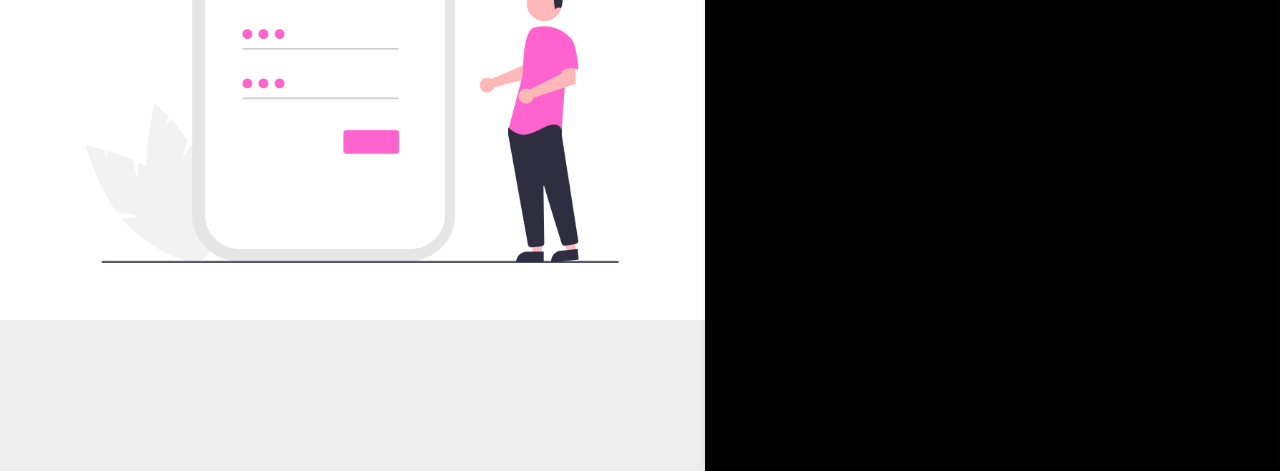
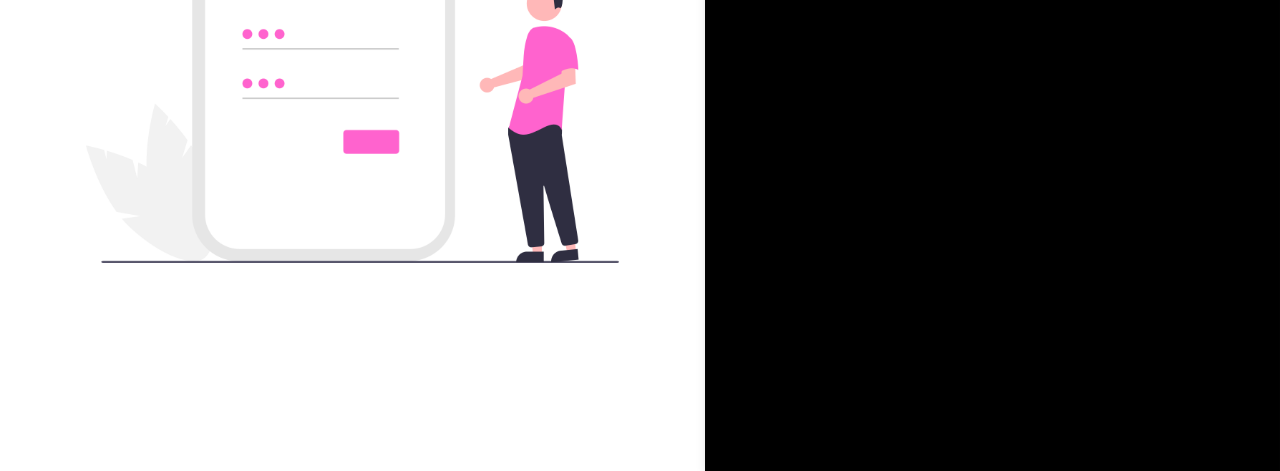
Before and after one commit to marouane-tabib/invitation_landing, a plain HTML site: page login.html in a window 1280 px wide. Shown: the part 329-800 px from the top of the page. Drawn offline with Linux system fonts and the light colour scheme.

Commit message:
edit body background color

```diff
--- a/css/login.css
+++ b/css/login.css
@@ -5,7 +5,6 @@ body{
     background-image: url("img_tree.gif");
     background-repeat: no-repeat;
     background-attachment: fixed;
-    background-color: #EEE;
 }
 .row{
     display: flex;
```
